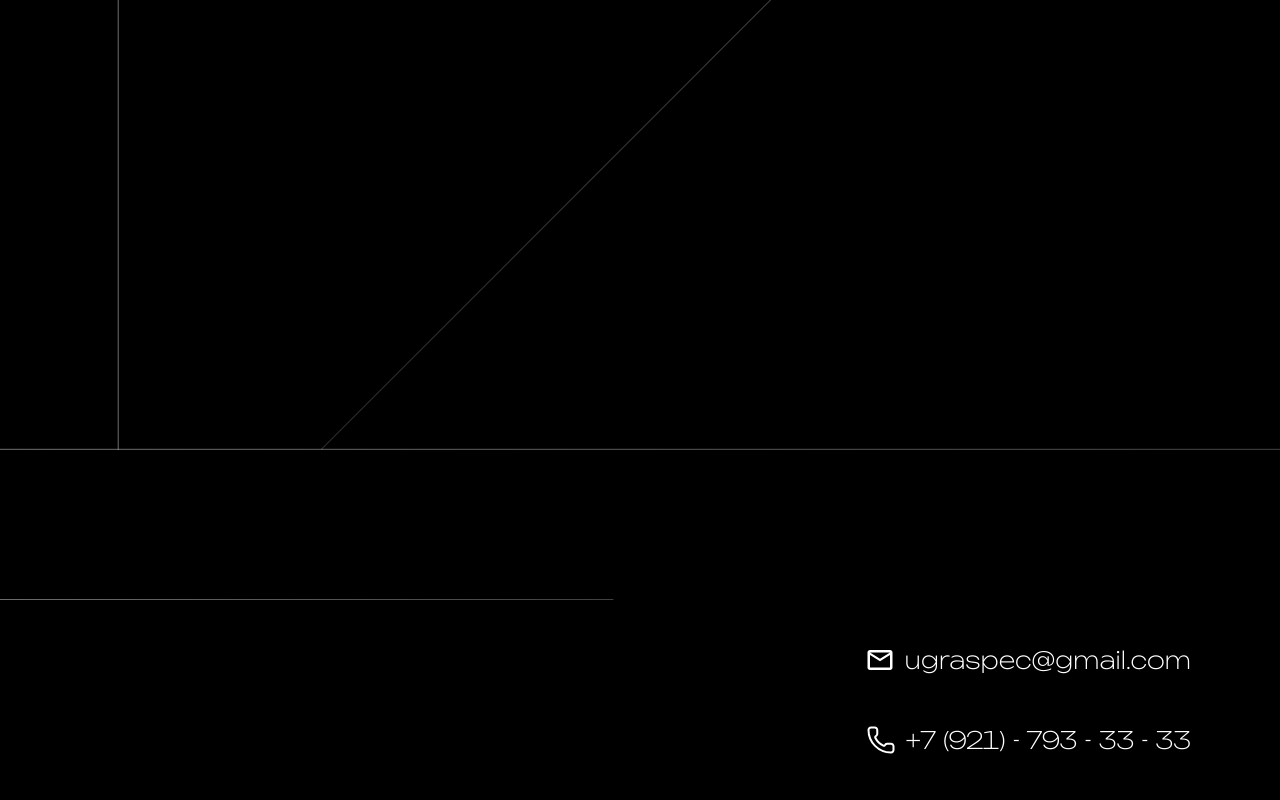
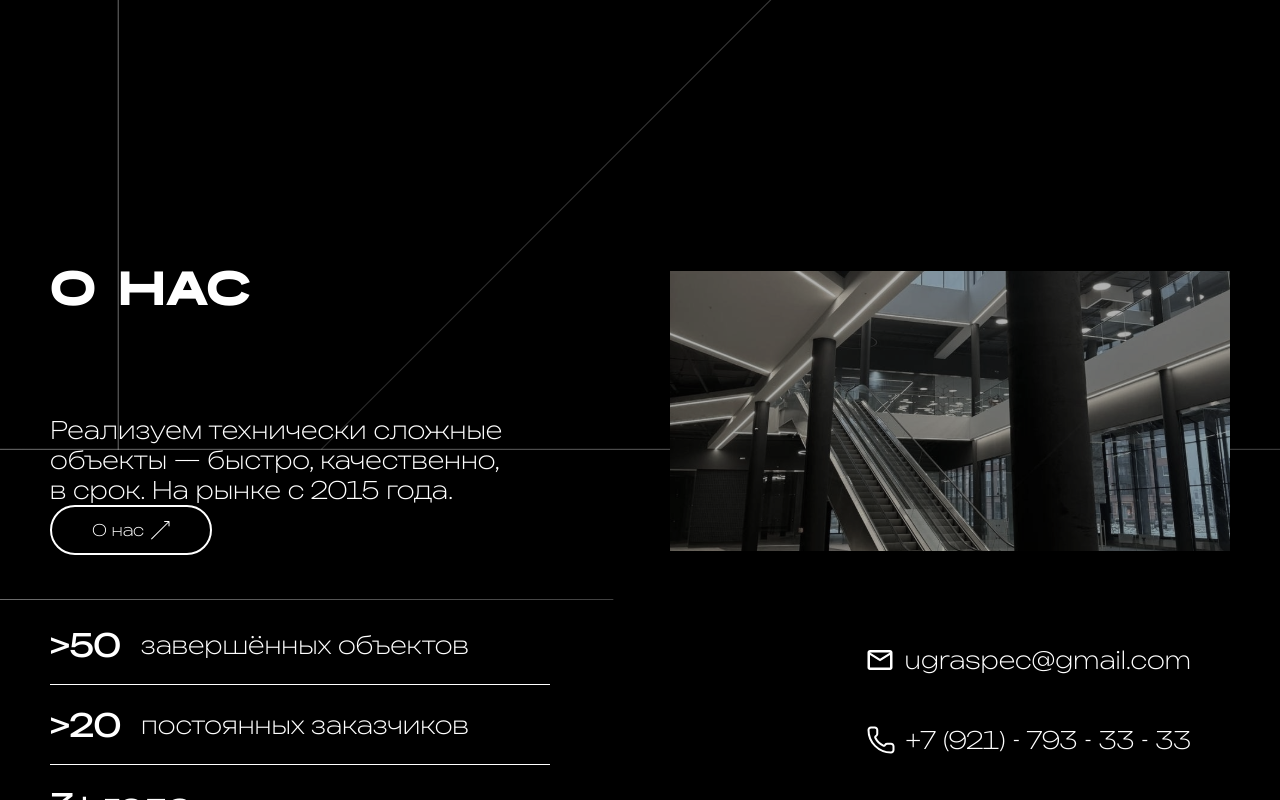
Before and after one commit to nyassky/ugraspecsnab-web-site, a React (Vite) app in the folder my-visit-card-ts/: page / in a window 1280 px wide. Shown: the part 769-1569 px from the top of the page. Built offline with nearby package versions, Linux system fonts and the light colour scheme.

Commit message:
marked up the "About Us" section, but the layout of the elements needs to be corrected

```diff
--- a/my-visit-card-ts/src/components/main_page/main_page.tsx
+++ b/my-visit-card-ts/src/components/main_page/main_page.tsx
@@ -3,6 +3,8 @@ import Footer from "../footer/footer";
 import background from '/img/main_page/background_main_page.svg'
 import logo from '/img/main_page/logo_main_page.svg'
 import styles from '../../styles/main.module.css'
+import arrow_button from '/img/main_page/arrow_button.svg'
+import photo_about_us_1 from '/img/main_page/photo_about_us_1.svg'
 
 function MainPage(){
 	return(
@@ -11,7 +13,8 @@ function MainPage(){
 			<img src={background} alt="" className={styles.backgroundImage}/>
 			<Header />
 
-			<main className={styles.content}>
+			<main>
+				<section className={styles.content}>
 					<div className={styles.left_column}>
 						<p className={styles.title}>Торгово-сервисная компания</p>
 						<h1>ЮГРАСПЕЦСНАБ</h1>
@@ -29,6 +32,51 @@ function MainPage(){
 							прозрачность.
 						</p>
 					</div>
+				</section>
+				<section className={styles.about_section}>
+					<div className={styles.about_content}>
+						<div className={styles.about_us_info}>
+							<h1>о нас</h1>
+							<p>Реализуем технически сложные<br/>
+							объекты — быстро, качественно,<br/>
+							в срок. На рынке с 2015 года. </p>
+							<button className={styles.about_button}>О нас <img className={styles.arrow} src={arrow_button} alt="" /></button>
+						</div>
+						<div className={styles.about_image_container}>
+							<img
+								className={styles.about_image}
+								src={photo_about_us_1}
+								alt="" />
+						</div>
+					</div>
+					<div className={styles.about_stats}>
+						<div className={styles.statLine}>
+							<span className={styles.statNumber}>{'>'}50</span>
+							<span className={styles.statText}>завершённых объектов</span>
+
+						</div>
+
+						<div className={styles.statLine}>
+							<span className={styles.statNumber}>{'>'}20</span>
+							<span className={styles.statText}>постоянных заказчиков</span>
+
+						</div>
+
+						<div className={styles.statLine}>
+							<span className={styles.statNumber}>3+ года</span>
+							<span className={styles.statText}>стаж инженеров</span>
+
+						</div>
+
+						<div className={styles.statLine}>
+							<span className={styles.statNumber}>от 3</span>
+							<span className={styles.statText}>лет гарантия на работу</span>
+
+						</div>
+
+					</div>
+				</section>
+
 			</main>
 
 			<Footer />
--- a/my-visit-card-ts/src/styles/main.module.css
+++ b/my-visit-card-ts/src/styles/main.module.css
@@ -4,8 +4,8 @@
     max-width: 1920px;
     margin: 0 auto;
     width: 100%;
+	min-height: 100vh;
 }
-
 .content {
     display: flex;
     justify-content: space-between;
@@ -22,12 +22,10 @@
     padding-right: 50px;
     box-sizing: border-box;
 }
-
 .left_column {
     display: flex;
     flex-direction: column;
 }
-
 .right_column {
     display: flex;
     flex-direction: column;
@@ -36,18 +34,15 @@
     margin-right: 100px;
     margin-top: -230px;
 }
-
 .content h1 {
     color: white;
     font-family: 'Widock', sans-serif;
     font-weight: bold;
     font-size: 64px;
 }
-
 .logo {
     padding-bottom: 75px;
 }
-
 .title {
     color: white;
     font-family: 'Bounded', sans-serif;
@@ -55,14 +50,12 @@
     font-size: 32px;
     padding-bottom: 75px;
 }
-
 .text {
     color: white;
     font-family: 'Bounded', sans-serif;
     font-weight: 200;
     font-size: 24px;
 }
-
 .backgroundImage {
     width: 100%;
     height: auto;
@@ -74,11 +67,112 @@
     display: block;
 	min-height: 1000px;
 }
-
 .mobileText {
     display: none;
 }
-
+.about_section {
+    position: absolute;
+    top: 1020px;
+    left: 0;
+    width: 100%;
+    padding: 100px 50px;
+    z-index: 1;
+    box-sizing: border-box;
+}
+.about_content {
+	display: grid;
+	grid-template-columns: 1fr 1fr;
+	gap: 60px;
+	align-items: start;
+}
+.about_button {
+	background-color: transparent;
+	border: 2px solid white;
+	color: white;
+	padding: 15px 40px;
+	font-family: 'Bounded', sans-serif;
+	font-weight: 200;
+	width: 162px;
+	height: 50px;
+	text-align: center;
+	font-size: 16px;
+	cursor: pointer;
+	display: flex;
+	align-items: center;
+	justify-content: space-between;
+	box-sizing: border-box;
+	transition: all 0.3s ease;
+	border-radius: 45px;
+}
+.about_button:hover {
+	background-color: white;
+	color: black;
+}
+.arrow {
+	transition: filter 0.3s ease;
+}
+.about_button:hover .arrow {
+	filter: invert(1);
+}
+.about_image img {
+	width: 100%;
+	height: auto;
+	border-radius: 10px;
+}
+.about_us_info h1{
+	font-family: 'Widock', sans-serif;
+	font-weight: 700;
+	font-size: 48px;
+	color: white;
+	padding-bottom: 100px;
+}
+.about_us_info p{
+	font-family: 'Bounded', sans-serif;
+	font-weight: 200;
+	font-size: 24px;
+	color: white;
+}
+.about_stats {
+	width: 100%;
+	margin-top: 50px;
+}
+.about_image_container {
+	width: 100%;
+	display: flex;
+	justify-content: flex-end;
+}
+.about_image {
+	max-width: 100%;
+	height: auto;
+}
+.statLine {
+    display: flex;
+    align-items: center;
+    padding: 20px 0;
+    position: relative;
+}
+.statLine::after {
+    content: '';
+    position: absolute;
+    bottom: 0;
+    left: 0;
+    width: 500px;
+    height: 1px;
+    background-color: white;
+}
+.statNumber {
+	font-family: 'Bounded';
+	font-weight: 400;
+	font-size: 32px;
+	color: white;
+	margin-right: 20px;
+}
+.statText {
+	font-family: 'Bounded';
+	font-weight: 200;
+	font-size: 24px;
+	color: white;
+}
 /* ===== МЕДИА-ЗАПРОСЫ ===== */
 
 /* 1300px - Большие планшеты */
```
Also changed, not shown: my-visit-card-ts/public/img/main_page/arrow_button.svg (added). Lines whose indentation alone changed are shown as unchanged.
